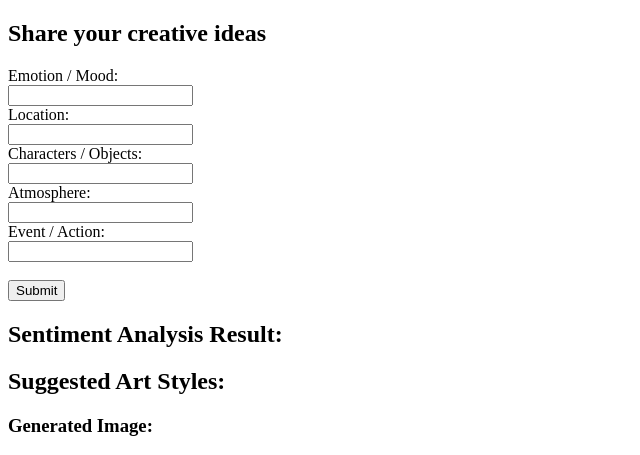
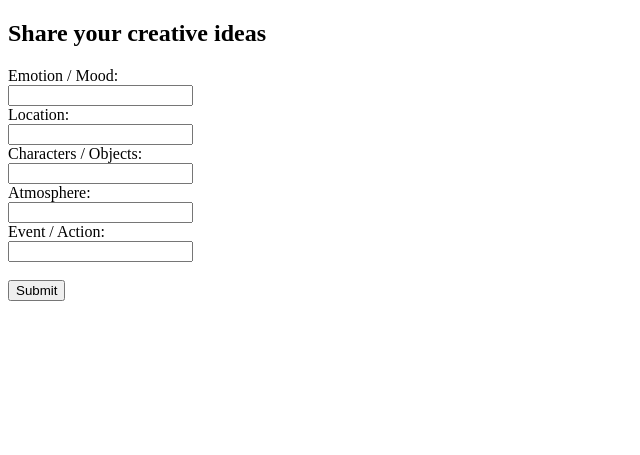
Before and after one commit to Taiga09/TaigaH_nextofweb_project, a Flask app: page / in a window 1280 px wide. Shown: the top 455 px of the page, without its empty margins (0-640 px from the left). Run offline with Flask 3, Linux system fonts and the light colour scheme.

Commit message:
Cleaned up
removed unnecessary texts

```diff
--- a/templates/index.html
+++ b/templates/index.html
@@ -26,31 +26,18 @@
         <input type="submit" value="Submit">
     </form>
 
-    <h2>Sentiment Analysis Result:</h2>
-    <p>{{ sentiment_result }}</p>
-
-    <!--
-    {% if sentiment_result is not none %}
-        <div id="result">
-            <h3>Sentiment Analysis Result:</h3>
-            <p>{{ sentiment_result }}</p>
-        </div>
-
-    {% endif %}
-    -->
-
-    <h2>Suggested Art Styles:</h2>
     <div>
         {% for style in art_styles %}
         <button>{{ style }}</button>
         {% endfor %}
     </div>
-
+    <!--
     {% if image_url is not none %}
         <div>
             <h3>Generated Image:</h3>
             <img src="{{ image_url }}" alt="Generated Image">
         </div>
+    -->
     {% endif %}
 </body>
 </html>
```
